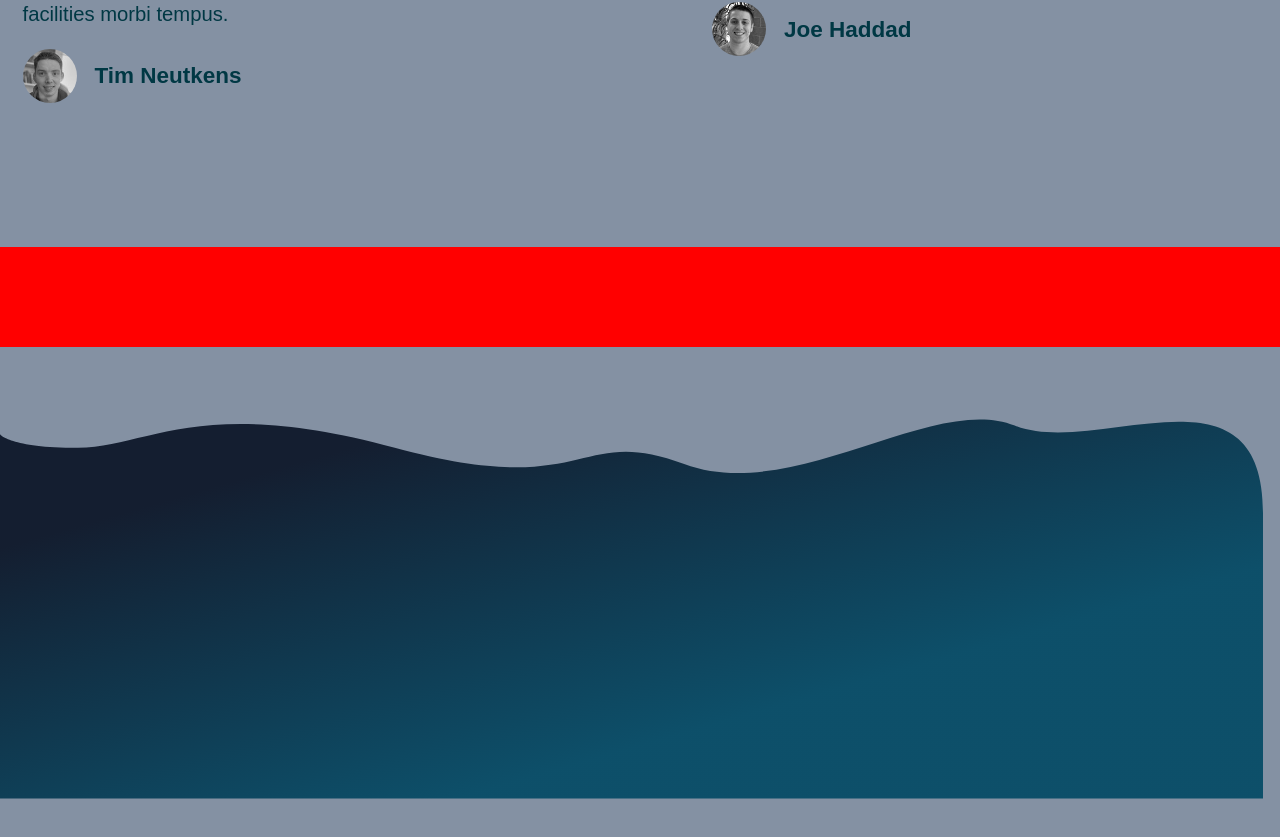
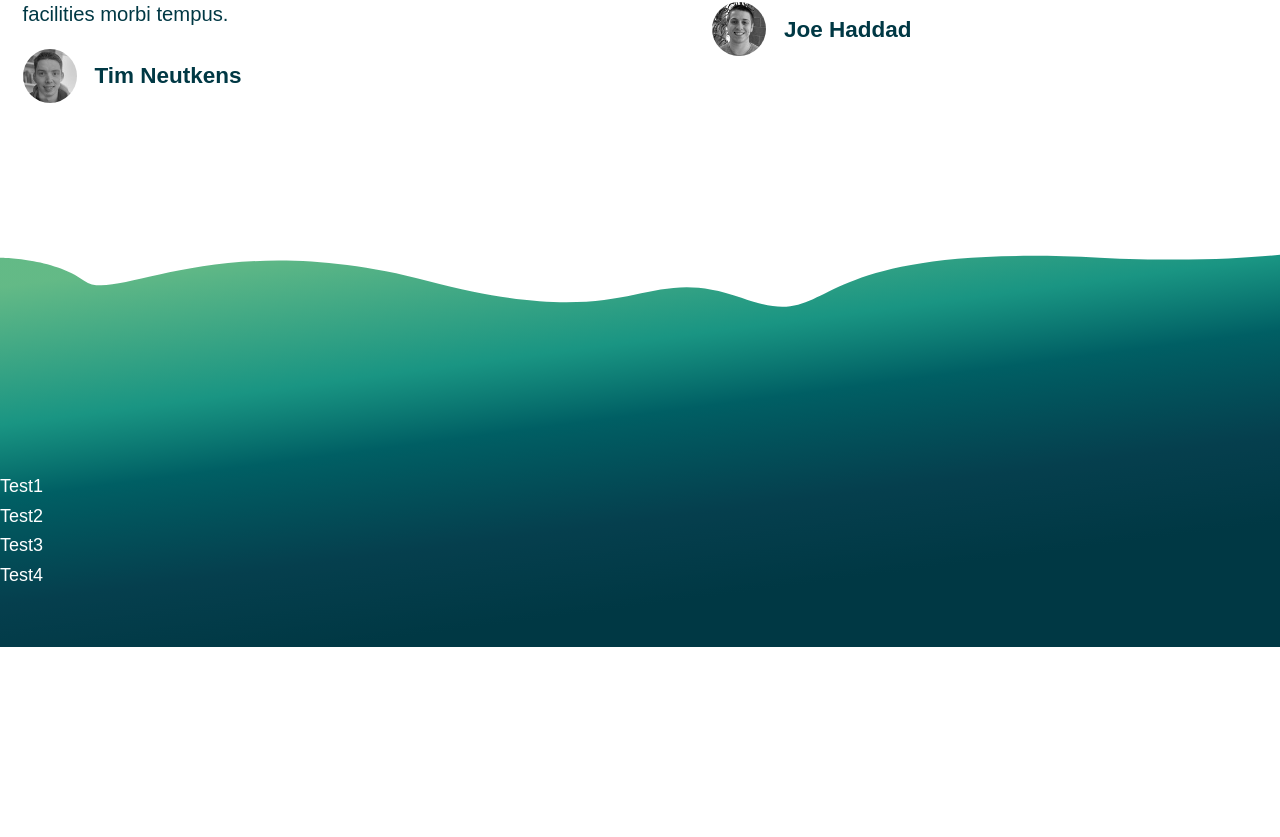
Before and after one commit to mwiby/Leflacko-esport, a Next.js app: page / in a window 1280 px wide. Shown: the part 2145-2982 px from the top of the page. After the commit the page ends 2792 px from the top, so only its background shows below. Built offline with nearby package versions, Linux system fonts and the light colour scheme.

Commit message:
Footer svg and structure implemented

```diff
--- /dev/null
+++ b/components/Container/Container.js
@@ -0,0 +1,5 @@
+import styles from "./Container.module.css";
+
+export default function Container({ children }) {
+  return <div classNme={styles.container}>{children}</div>;
+}
--- /dev/null
+++ b/components/Container/Container.module.css
@@ -0,0 +1,4 @@
+.container {
+  margin: 0 auto;
+  max-width: 1200px;
+}
--- a/components/Footer/Footer.js
+++ b/components/Footer/Footer.js
@@ -1,33 +1,18 @@
 import styles from "./Footer.module.css";
+import { Container } from "../";
 
 export default function Footer() {
   return (
     <div className={styles.container}>
-      <svg
-        width="1263"
-        height="724"
-        viewBox="0 0 19063 5724"
-        fill="none"
-        xmlns="http://www.w3.org/2000/svg"
-      >
-        <path
-          d="M1177.32 429.49C143.596 429.49 0 222.811 0 222.811V2917V5724H9521.58H19063V1411.5C19063 -984.302 16549.6 590.268 15315.9 92.8451C14082.2 -404.577 11965.1 1288.04 10326.7 674.496C8688.21 60.9521 8919.67 1236.42 5958.51 429.49C2997.36 -377.443 2211.05 429.489 1177.32 429.49Z"
-          fill="url(#paint0_linear)"
-        />
-        <defs>
-          <linearGradient
-            id="paint0_linear"
-            x1="9502.95"
-            y1="-784.508"
-            x2="12077.8"
-            y2="8168.36"
-            gradientUnits="userSpaceOnUse"
-          >
-            <stop stopColor="#141E30" />
-            <stop offset="0.59375" stopColor="#004863" stopOpacity="0.9" />
-          </linearGradient>
-        </defs>
-      </svg>
+      <Container>
+        <div style={styles.logo}></div>
+        <div className={styles.grid}>
+          <div>Test1</div>
+          <div>Test2</div>
+          <div>Test3</div>
+          <div>Test4</div>
+        </div>
+      </Container>
     </div>
   );
 }
--- a/components/Footer/Footer.module.css
+++ b/components/Footer/Footer.module.css
@@ -1,4 +1,8 @@
 .container {
-  background: red;
-  height: 100px;
+  position: relative;
+  height: 400px;
+  background-size: cover;
+  background-image: url("/images/footer.svg");
+  padding-top: 225px;
+  color: var(--white);
 }
--- a/components/index.js
+++ b/components/index.js
@@ -1 +1,2 @@
 export { default as Footer } from "./Footer/Footer";
+export { default as Container } from "./Container/Container";
--- a/styles/main.css
+++ b/styles/main.css
@@ -9,10 +9,10 @@
   --white: #ffffff;
 
   /* Usage */
-  --background: var(--grey);
+  --background: var(--white);
   --lineColor: var(--lightGreen);
+  --hColor: var(--lightGreen);
   --textColor: var(--darkGreen);
-  --hColor: var(--lightGreen);
   --linkColor: var(--royal);
 
   /* Typography */
@@ -48,7 +48,7 @@
   --containerHorizontalPadding: 1.25rem;
 
   /* Waves */
-  --wave: var(--lightGrey);
+  --wave: var(--lightGreen);
 }
 
 /* Breakpoints */
```
Also changed, not shown: public/images/footer.svg (added).
